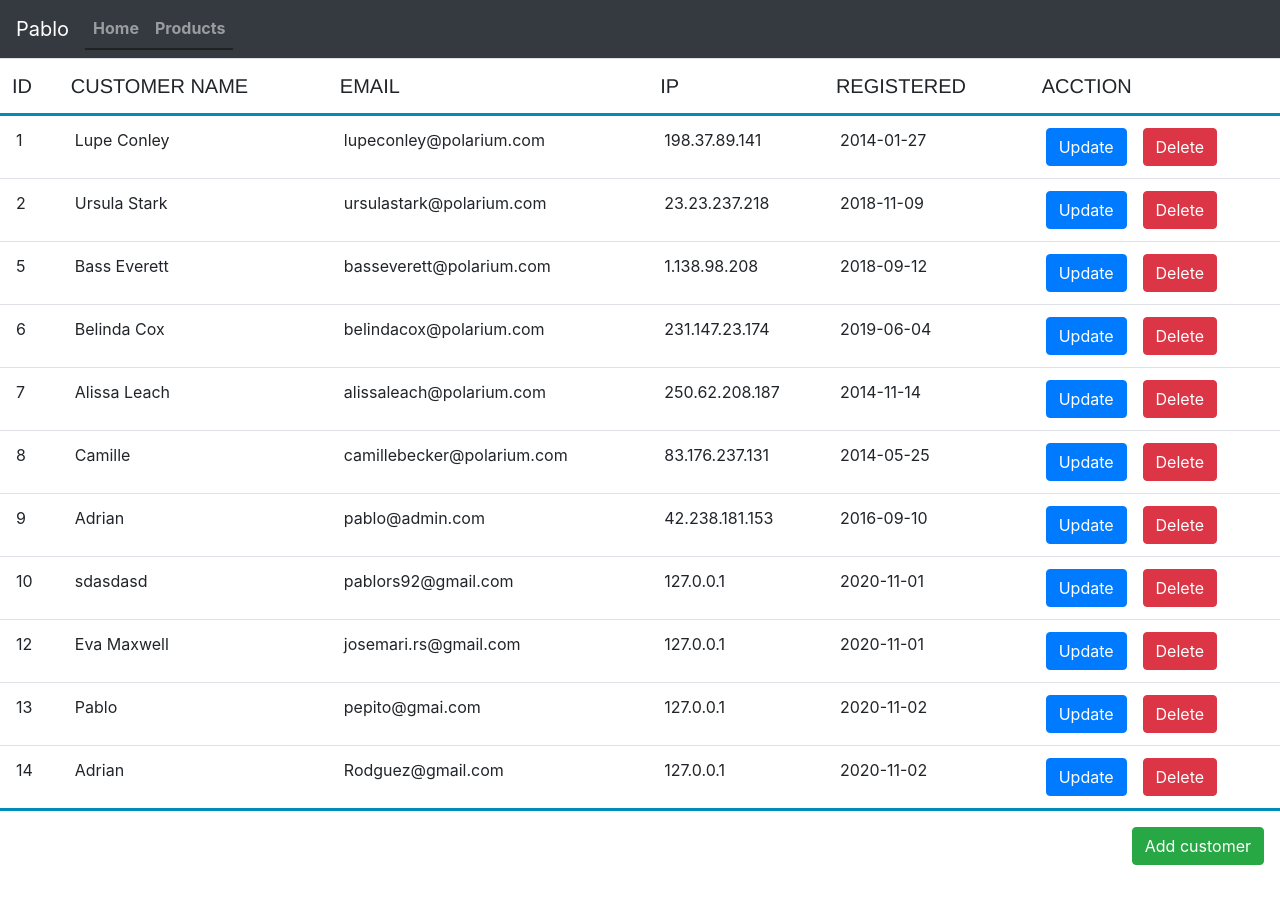
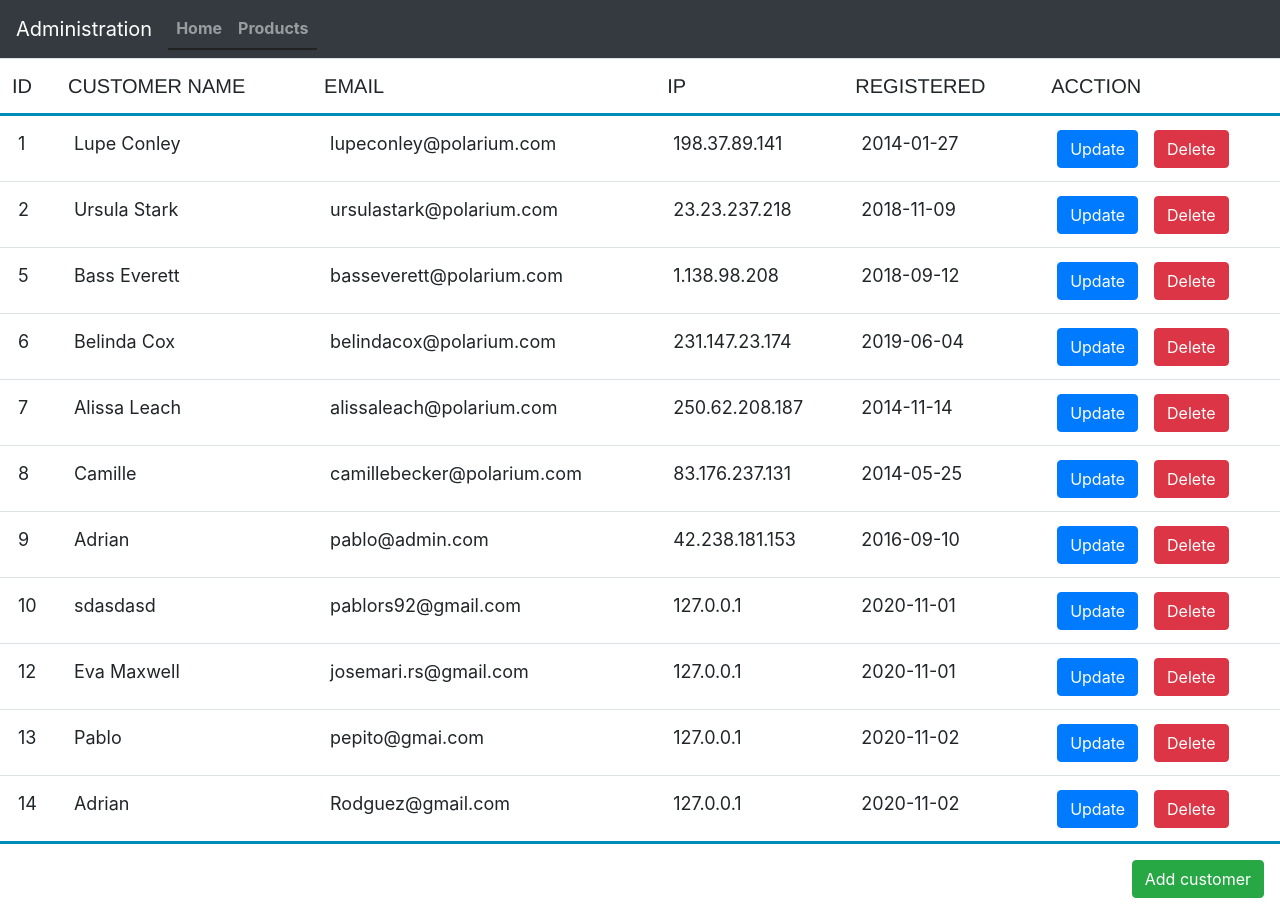
Before and after one commit to pabrodsan/CasoPracticoReact, a React (Create React App) app: page /customers in a window 1280 px wide. Before the commit the page ends 881 px from the top, so only its background shows below. Built offline with nearby package versions, Linux system fonts and the light colour scheme; data requests are answered from the project's data file.

Commit message:
Mas estilos y cambios de funcionalidad

```diff
--- /dev/null
+++ b/src/components/commons/GenericAlert.js
@@ -0,0 +1,16 @@
+import React from 'react';
+import { Alert } from 'react-bootstrap'
+import { textHeading, textBody, textFooter} from '../utils/constants';
+
+const GenericAlert = () => {
+
+    return (
+        <Alert variant="danger">
+            <Alert.Heading>{textHeading}</Alert.Heading>
+            <p>{textBody}</p>
+            <hr />
+            <p className="mb-0">{textFooter}</p>
+        </Alert>
+    )
+}
+export default GenericAlert;
--- a/src/components/commons/NavBar.js
+++ b/src/components/commons/NavBar.js
@@ -1,24 +1,23 @@
 import React from 'react'
 import { Navbar, Nav  } from 'react-bootstrap'
-import { useHistory } from "react-router-dom";
+import { customers, products, customersCap, productsCap, administration, home } from '../utils/constants'
 
 const NavBar = () => {
-    const history = useHistory();
     const pathname = window.location.pathname;
     const href = pathname.split('/');
     let namePath = ''
-    if (href[1] === "customers") {
-        namePath = "Products"
-    } else if (href[1] === "products") {
-        namePath = "Customers"
+    if (href[1].toLowerCase() === customers) {
+        namePath = productsCap
+    } else if (href[1].toLowerCase() === products) {
+        namePath = customersCap
     }
     const url = `/${namePath}`;
     return (
         <Navbar bg="dark" variant="dark">
-            <Navbar.Brand >Pablo</Navbar.Brand>
+            <Navbar.Brand >{administration}</Navbar.Brand>
             <Nav className="mr-auto">
-                <Nav.Link onClick={() => history.push('/')}>Home</Nav.Link>
-                <Nav.Link onClick={() => history.push(url)}>{namePath}</Nav.Link>
+                <Nav.Link href="/">{home}</Nav.Link>
+                <Nav.Link href={url}>{namePath}</Nav.Link>
             </Nav>
         </Navbar>
     )
--- a/src/components/customer/customer.scss
+++ b/src/components/customer/customer.scss
@@ -60,6 +60,7 @@ table {
 
             td {
                 padding: .75em 0;
+                font-size: 18px;
                 a {
                     color: $primary-color;
                     text-decoration: none;
@@ -246,7 +247,23 @@ table {
     @include responive-tables('ID', 'CUSTOMER NAME', 'EAMIL', 'IP', 'REGISTERED', 'ACCTION ');
 }
 
-#rwd-table-large {
-    @extend %responive-tables-large;
-    @include responive-tables-large('Heading Col 1', 'Heading Col 2', 'Heading Col 3','Heading Col 4');
+// .loadinText {
+//     font-size: 32;
+// }
+
+.spinnerTextLoading {
+    display: flex;
+    flex-direction: column;
+    align-items: center;
+    margin-top: 5rem;
+
+    text {
+        font-size: 35px;
+        font-weight: bold;
+    }
 }
+
+.spinnerSize {
+    width: 10rem !important;
+    height: 10rem !important;
+}
--- a/src/components/form/Form.js
+++ b/src/components/form/Form.js
@@ -50,7 +50,7 @@ const Formulario = () => {
             <text for="Password">Password</text>
             <Form.Control invalid={validData} type="password" name="password" id="password" value={data.password} onChange={handleInputChange} />
           </Form.Group>
-            <Button target="true" onClick={onSubmit} className={"buttonSignIn"} color="primary">Sign in</Button>
+            <Button type="submit" target="true" onClick={onSubmit} className={"buttonSignIn"} color="primary">Sign in</Button>
           </Card.Body>
       </Card>
     </div>
--- a/src/components/product/product.scss
+++ b/src/components/product/product.scss
@@ -1,60 +1,253 @@
-@import url("https://fonts.googleapis.com/css2?family=Quicksand:wght@500&display=swap");
+.buttonAdd {
+  margin-right: 1rem;
+  margin-bottom: 1rem;
+  align-self: flex-end;
+}
+$primary-color: #008cba;
+$gray-color: #ddd;
+$medium-up: 600px;
+$large-up: 1000px;
+$global-radius: 4px;
 
-body {
-  font-family: "Quicksand", sans-serif;
-  display: flex;
-  padding: 0;
-  color: #4d4d4d;
-  align-items: center;
-  justify-content: center;
+
+@mixin heading-font-regular {
+    font-family: 'Helvetica', 'Helvetica Neue', 'Arial', sans-serif;;
 }
 
-#title {
-  text-align: center;
+*,*:before,*:after{
+  -webkit-box-sizing: border-box;
+  -moz-box-sizing: border-box;
+  box-sizing: border-box;
+}
+main {
+  padding: 2em;
+  float: left;
+  width: 100%;
 }
 
-#product {
-  border-collapse: collapse;
-  border: 3px solid #ddd;
+a {
+  color: #222;
+  font-weight: bold;
+  text-decoration: none;
+  border-bottom: 2px solid #222;
+
+  &:hover {
+    color: $primary-color;
+  }
+}
+///BASIC TABLE STYLING
+table {
+    border-collapse: collapse;
+    width: 100%;
+    float: left;
+    margin: 0 0 2em;
+    thead {
+        border-bottom: 3px solid $primary-color;
+        th {
+            padding: 0.35em 0 .35em;
+            font-weight: 400;
+            text-align: left;
+            @include heading-font-regular;
+            font-size: 1.25em;
+        }
+
+    }
+
+    tbody {
+        border-bottom: 3px solid $primary-color;
+        tr {
+            border-bottom: 2px solid #ddd;
+
+            td {
+                padding: .75em 0;
+                font-size: 18px;
+                a {
+                    color: $primary-color;
+                    text-decoration: none;
+                    display: inline-block;
+                    margin: 0 .5em 0 0;
+                    &:hover, &:active, &:focus {
+                        color: darken($primary-color, 10%);
+                        border: none;
+                    }
+                }
+            }
+        }
+    }
+
+    tfoot {
+        td {
+            padding: 0.35em 0 .35em;
+
+            text-align: left;
+            @include heading-font-regular;
+            font-size: 1.25em;
+        }
+    }
 }
 
-#product td, #product th {
-  border: 1px solid #ddd;
-  padding: 12px;
+@media screen and (min-width: $large-up) {
+  table {
+        width: 100%;
+
+        thead {
+            border-bottom: 3px solid $primary-color;
+        }
+
+        tbody {
+            tr {
+                border-bottom: 1px solid #ddd;
+            }
+        }
+    }
 }
 
-#product tr:hover {
-  background-color: #ddd;
+///RWD MIXIN BELOW
+@mixin rwd-first {
+    display: block;
+
+
+  tbody {
+    border: none;
+  }
+        tbody, th, td, tr, tfoot {
+            display: block;
+        }
+
+        thead {
+            display: none;
+        }
+        tr {
+      float: left;
+      width: 100%;
+      margin: 0 0 1em;
+       border: 1px solid $gray-color;
+            box-shadow: 0px 2px 5px 0px $gray-color;
+            border-radius: $global-radius;
+            border-top: 5px solid $primary-color;
+
+            td {
+                padding: .5em .5em .5em 50%;
+                float:left;
+            width: 100%;
+                &:before {
+                    width: 100%;
+                    display: block;
+                    float: left;
+                    padding: .5em .5em .5em 0;
+                    clear: both;
+                    margin: -.5em 0 0 -100%;
+                    @include heading-font-regular;
+                    font-size: 1.125em;
+
+                }
+            }
+        }
 }
 
-#product th {
-  padding: 10px;
-  text-align: center;
-  background-color: #22350c;
-  color: white;
+@mixin rwd-second {
+    display: table;
+    border: none;
+
+  tbody {
+    border-bottom: 3px solid $primary-color;
+  }
+    th, td {
+        display: table-cell;
+    }
+
+    tr {
+        display: table-row;
+        border: none;
+        border-bottom: 1px solid #eee;
+    float: none;
+    margin: 0;
+        box-shadow: none;
+
+        td {
+            padding: .75em 0 0.75em 1em;
+      float: none;
+      width: auto;
+
+            &:before {
+                padding: 0 !important;
+            }
+        }
+    }
+
+    thead {
+        display: table-header-group;
+    }
+
+    tbody,tfoot {
+        display: table-row-group;
+    }
+
+    tr:nth-of-type(even) {
+        background:none;
+    }
 }
 
-.opration {
-  text-align: center;
+%responive-tables {
+    @include rwd-first;
+
+    @media screen and (min-width: $medium-up) {
+        @include rwd-second;
+
+    }
 }
 
-.button {
-  border: none;
-  outline: none;
-  font-size: 11px;
-  font-family: "Quicksand", sans-serif;
-  color: #f44336;
-  padding: 3px 10px;
-  border-radius: 8px;
-  cursor: pointer;
-  border: 1px solid #f44336;
-  background-color: transparent;
+%responive-tables-large {
+    @include rwd-first;
+
+    @media screen and (min-width: $large-up) {
+        @include rwd-second;
+
+    }
 }
 
-.button:active {
-  border: 1px solid blue;
+@mixin responive-tables($headings...) {
+    $list: $headings;
+
+    @each $list-headings in $list {
+        $i: index($list, $list-headings);
+        tbody tr td:nth-of-type(#{$i}):before {
+            content: $list-headings;
+        }
+
+        @media screen and (min-width: $medium-up) {
+            tbody tr td:nth-of-type(#{$i}):before {
+                content: '';
+            }
+        }
+
+    }
 }
 
-.tbody {
-  background-color: white;
+@mixin responive-tables-large($headings...) {
+    $list: $headings;
+
+    @each $list-headings in $list {
+        $i: index($list, $list-headings);
+        tbody tr td:nth-of-type(#{$i}):before {
+            content: $list-headings;
+        }
+
+        @media screen and (min-width: $large-up) {
+            tbody tr td:nth-of-type(#{$i}):before {
+                content: '';
+            }
+        }
+
+    }
 }
+
+#rwd-table {
+    @extend %responive-tables;
+    @include responive-tables('ID', 'CUSTOMER NAME', 'EAMIL', 'IP', 'REGISTERED', 'ACCTION ');
+}
+
+#rwd-table-large {
+    @extend %responive-tables-large;
+    @include responive-tables-large('Heading Col 1', 'Heading Col 2', 'Heading Col 3','Heading Col 4');
+}
--- a/src/components/utils/constants.js
+++ b/src/components/utils/constants.js
@@ -1 +1,32 @@
-export const mensajeErrorAxio = 'Se ha producido un error al cargar los datos. Disculpe las molestias';
+/** errores */
+export const textHeading = "Ups... se ha producido un error"
+export const textBody = "Ha ocurrido un problema al cargar los datos. Asegúrese de estar conectado al Mock Api o al Mock Graphql"
+export const textFooter = "Disculpe las molestias"
+
+/** Modal customer */
+export const textUpdateHeaderCustomer = "Update customer"
+export const textAddHeaderCustomer = "Add customer"
+
+/** Modal product */
+
+export const textUpdateHeaderProduct = "Update product"
+export const textAddHeaderProduct = "Add product"
+
+
+/** Text buttons modals */
+
+export const textAdd = "Add"
+export const textUpdate = "Update"
+
+/** pathname */
+
+export const customers = "customers"
+export const customersCap = "Customers"
+
+export const products = "products"
+export const productsCap = "Products"
+
+export const home = "Home"
+
+/** Administration */
+export const administration = "Administration"
```
Also changed, not shown: src/components/commons/modal/ModalFormCustomer.js (+13 -5 lines), src/components/commons/modal/ModalFormProduct.js (+14 -5 lines), src/components/customer/Customer.js (+33 -15 lines), src/components/product/Product.js (+30 -13 lines), 1 other file (tests, documents, lock files or other folders).
